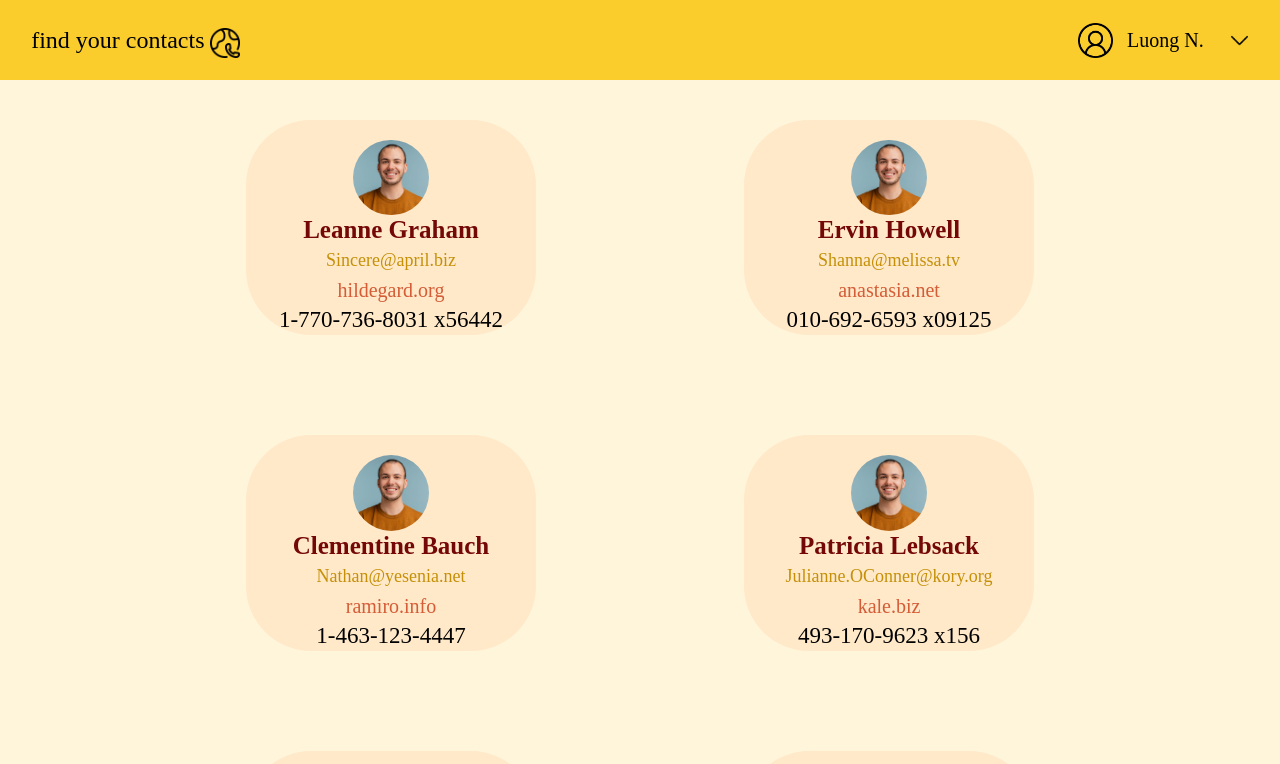
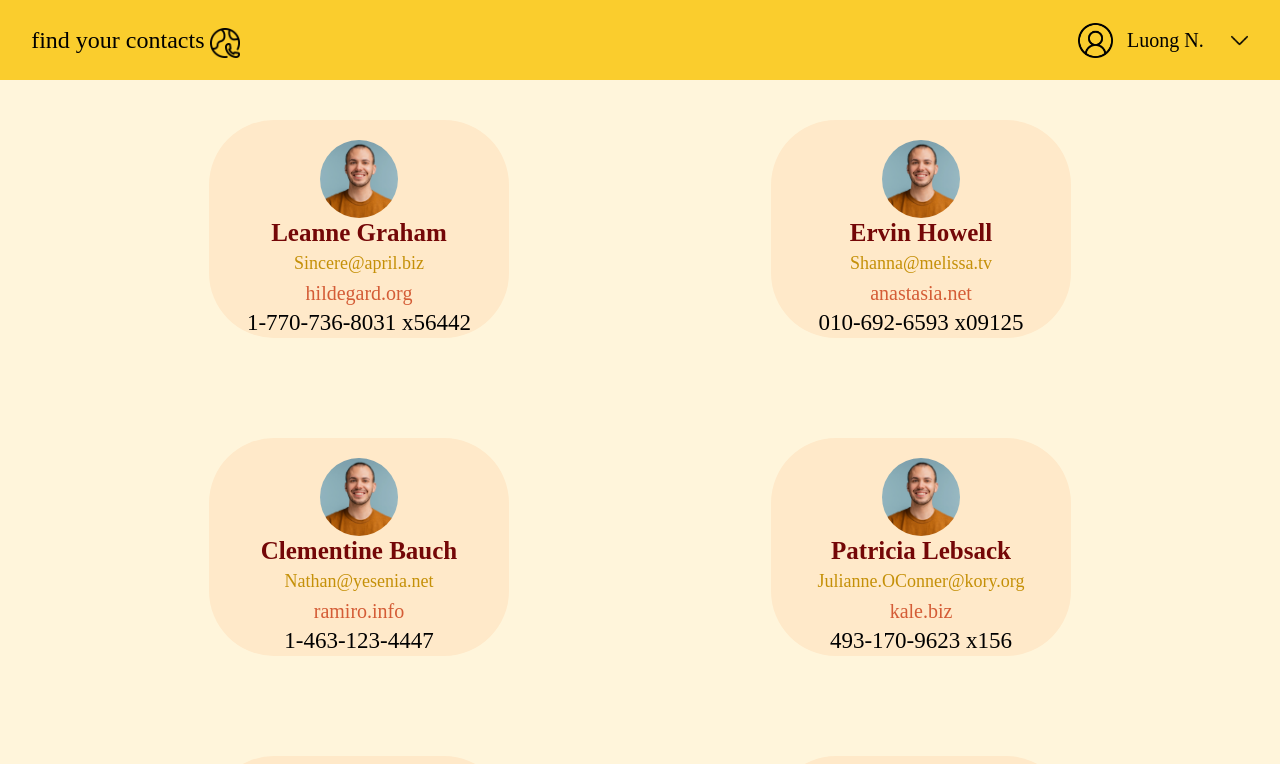
Before and after one commit to luongthang0105/simple-contacts-app, a React (Vite) app: page / in a window 1280 px wide. Shown: the top 764 px of the page. Built offline with nearby package versions, Linux system fonts and the light colour scheme; a web font is replaced by a local one.

Commit message:
fix padding so it fits 3 cards in regular width

```diff
--- a/src/App.css
+++ b/src/App.css
@@ -60,9 +60,11 @@ body {
     background-color: #FFF5DB;
     /* padding-left: 100px; */
 }
+
 .content--wrapper {
-    padding: 4em 15%;
+    padding: 4em 10%;
 }
+
 .content--contacts {
     width: 100%;
     margin: auto;
@@ -78,7 +80,7 @@ body {
     line-height: 3em;
     background-color: #FFE9C9;
     border-radius: 6.5em;
-    max-width: 290px;
+    max-width: 300px;
     justify-self: center;
 }
 
```
